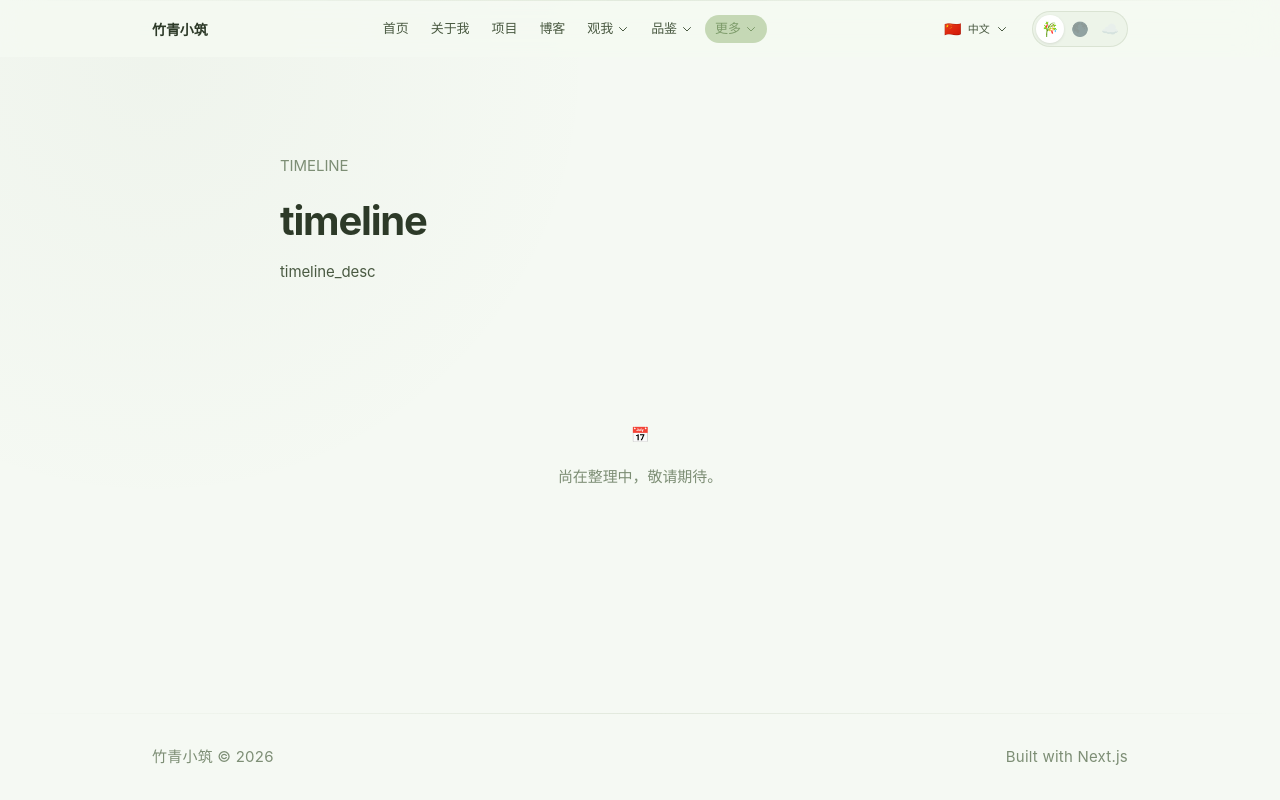
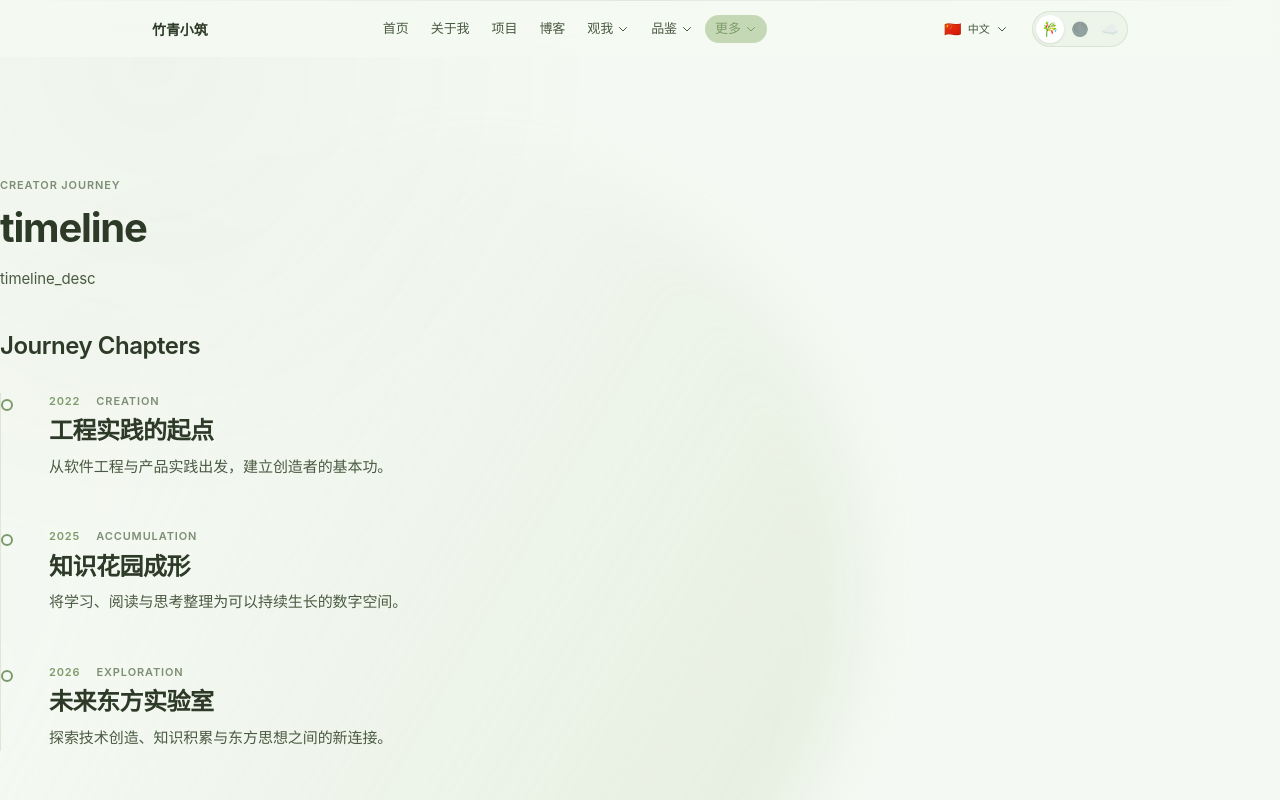
Before and after one commit to Lucky-BQR/personal-site, a Next.js app: page /timeline in a window 1280 px wide. Shown: the top 800 px of the page. Built offline with nearby package versions, Linux system fonts and the light colour scheme.

Commit message:
feat: implement timeline journey system

```diff
--- /dev/null
+++ b/content/timeline/engineering-beginnings.mdx
@@ -0,0 +1,9 @@
+---
+slug: engineering-beginnings
+year: 2022
+title: 工程实践的起点
+excerpt: 从软件工程与产品实践出发，建立创造者的基本功。
+phase: creation
+---
+
+通过真实项目理解技术，也通过技术回应真实问题。
--- /dev/null
+++ b/content/timeline/future-oriental-lab.mdx
@@ -0,0 +1,9 @@
+---
+slug: future-oriental-lab
+year: 2026
+title: 未来东方实验室
+excerpt: 探索技术创造、知识积累与东方思想之间的新连接。
+phase: exploration
+---
+
+让创造持续发生，让思想在技术构建的空间中回响。
--- /dev/null
+++ b/content/timeline/knowledge-garden.mdx
@@ -0,0 +1,9 @@
+---
+slug: knowledge-garden
+year: 2025
+title: 知识花园成形
+excerpt: 将学习、阅读与思考整理为可以持续生长的数字空间。
+phase: accumulation
+---
+
+记录、整理、实践、总结，最终沉淀为自己的知识系统。
--- a/src/app/timeline/page.tsx
+++ b/src/app/timeline/page.tsx
@@ -1,13 +1,9 @@
-'use client';
+import FutureVision from '@/components/timeline/FutureVision';
+import TimelineChapter from '@/components/timeline/TimelineChapter';
+import TimelineHero from '@/components/timeline/TimelineHero';
+import { getTimelineEntries } from '@/lib/content/timeline';
 
-import { useLanguage } from '@/components/language/LanguageProvider';
-export default function Page() {
-  const { t } = useLanguage();
-  return (<div className="max-w-3xl mx-auto px-6 py-20 sm:py-24">
-
-    <p className="text-[10px] font-semibold uppercase tracking-[0.12em] mb-5" style={{color:'var(--color-textMuted)'}}>{t('timeline','timeline')}</p>
-    <h1 className="text-[clamp(1.35rem,4vw,2rem)] mb-4" style={{color:'var(--color-text)'}}>{t('timeline','timeline')}</h1>
-    <p className="text-[15px] leading-relaxed mb-14" style={{color:'var(--color-textSecondary)',lineHeight:1.75}}>{t('timeline','timeline_desc')}</p>
-    <div className="text-center py-20"><p className="text-[2.5rem] mb-4">📅</p><p className="text-[15px]" style={{color:'var(--color-textMuted)'}}>{t('common','coming_soon')}</p></div>
-  </div>);
+export default function TimelinePage() {
+  const entries = getTimelineEntries();
+  return <div className="container-reading spatial-section"><TimelineHero /><TimelineChapter entries={entries} /><FutureVision /></div>;
 }
--- /dev/null
+++ b/src/components/timeline/FutureVision.tsx
@@ -0,0 +1,3 @@
+export default function FutureVision() {
+  return <section className="card-base mt-16" aria-labelledby="future-vision-title"><p className="card-meta mb-3">NEXT HORIZON</p><h2 id="future-vision-title" className="type-heading mb-3">面向未来的持续创造</h2><p className="type-body" style={{ color: 'var(--color-textSecondary)' }}>在技术、知识与东方智慧之间继续行走，构建属于未来的数字空间。</p></section>;
+}
--- /dev/null
+++ b/src/components/timeline/TimelineChapter.tsx
@@ -0,0 +1,6 @@
+import type { TimelineEntry } from '@/types/timeline';
+import TimelineNode from './TimelineNode';
+
+export default function TimelineChapter({ entries }: { entries: TimelineEntry[] }) {
+  return <section aria-labelledby="journey-chapters-title"><h2 id="journey-chapters-title" className="type-heading mb-8">Journey Chapters</h2><div className="relative border-l pl-0" style={{ borderColor: 'var(--color-border)' }}>{entries.map((entry, index) => <TimelineNode key={entry.slug} entry={entry} index={index} />)}</div></section>;
+}
--- /dev/null
+++ b/src/components/timeline/TimelineHero.tsx
@@ -0,0 +1,7 @@
+'use client';
+import { useLanguage } from '@/components/language/LanguageProvider';
+
+export default function TimelineHero() {
+  const { t } = useLanguage();
+  return <header className="section-header motion-reveal mb-12"><p className="section-header-eyebrow type-meta">Creator Journey</p><h1 className="section-header-title type-heading-xl">{t('timeline', 'timeline')}</h1><p className="section-header-description type-body">{t('timeline', 'timeline_desc')}</p></header>;
+}
--- /dev/null
+++ b/src/components/timeline/TimelineNode.tsx
@@ -0,0 +1,5 @@
+import type { TimelineEntry } from '@/types/timeline';
+
+export default function TimelineNode({ entry, index }: { entry: TimelineEntry; index: number }) {
+  return <article className="relative pl-8 sm:pl-12 pb-12 last:pb-0 motion-reveal" style={{ animationDelay: `${index * 80}ms` }}><span className="absolute left-0 top-1.5 h-3 w-3 rounded-full border-2" style={{ backgroundColor: 'var(--color-background)', borderColor: 'var(--color-accent)' }} /><div className="flex flex-wrap items-baseline gap-x-4 gap-y-1 mb-2"><time className="type-meta" style={{ color: 'var(--color-accent)' }}>{entry.year}</time><span className="card-meta">{entry.phase}</span></div><h2 className="type-heading mb-2">{entry.title}</h2><p className="type-body" style={{ color: 'var(--color-textSecondary)' }}>{entry.excerpt}</p></article>;
+}
--- /dev/null
+++ b/src/lib/content/timeline.ts
@@ -0,0 +1,27 @@
+import fs from 'node:fs';
+import path from 'node:path';
+import type { TimelineEntry } from '@/types/timeline';
+
+const timelineDirectory = path.join(process.cwd(), 'content', 'timeline');
+
+function parseEntry(fileName: string): TimelineEntry {
+  const raw = fs.readFileSync(path.join(timelineDirectory, fileName), 'utf8');
+  const [, frontmatter = '', content = ''] = raw.split(/^---\s*$/m);
+  const fields = Object.fromEntries(frontmatter.split('\n').flatMap((line) => {
+    const match = line.match(/^([\w-]+):\s*(.*)$/);
+    return match ? [[match[1], match[2].trim().replace(/^['"]|['"]$/g, '')]] : [];
+  }));
+  return {
+    slug: fields.slug || fileName.replace(/\.mdx?$/, ''),
+    year: fields.year || '',
+    title: fields.title || '',
+    excerpt: fields.excerpt || '',
+    phase: fields.phase || 'chapter',
+    content: content.trim(),
+  };
+}
+
+export function getTimelineEntries(): TimelineEntry[] {
+  if (!fs.existsSync(timelineDirectory)) return [];
+  return fs.readdirSync(timelineDirectory).filter((fileName) => /\.mdx?$/.test(fileName)).map(parseEntry).sort((a, b) => a.year.localeCompare(b.year));
+}
--- /dev/null
+++ b/src/types/timeline.ts
@@ -0,0 +1,8 @@
+export interface TimelineEntry {
+  slug: string;
+  year: string;
+  title: string;
+  excerpt: string;
+  phase: string;
+  content: string;
+}
```
